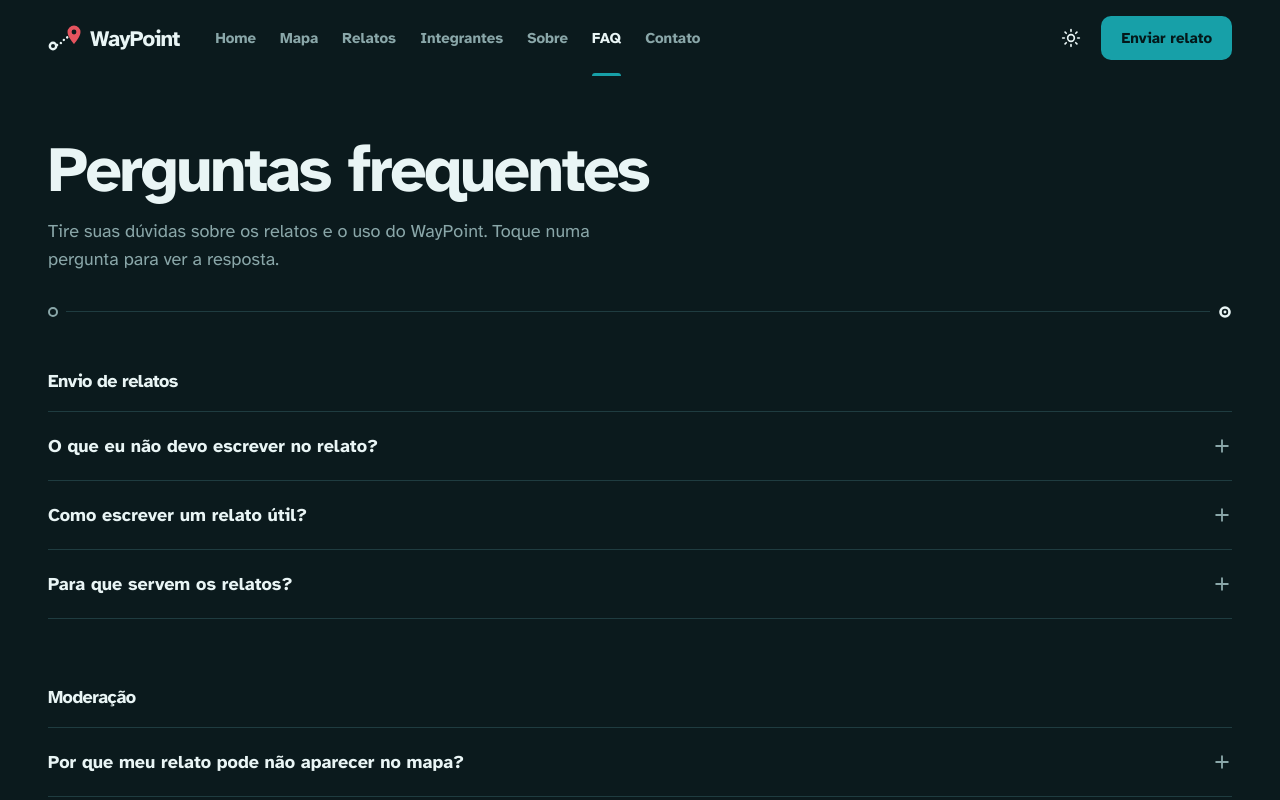
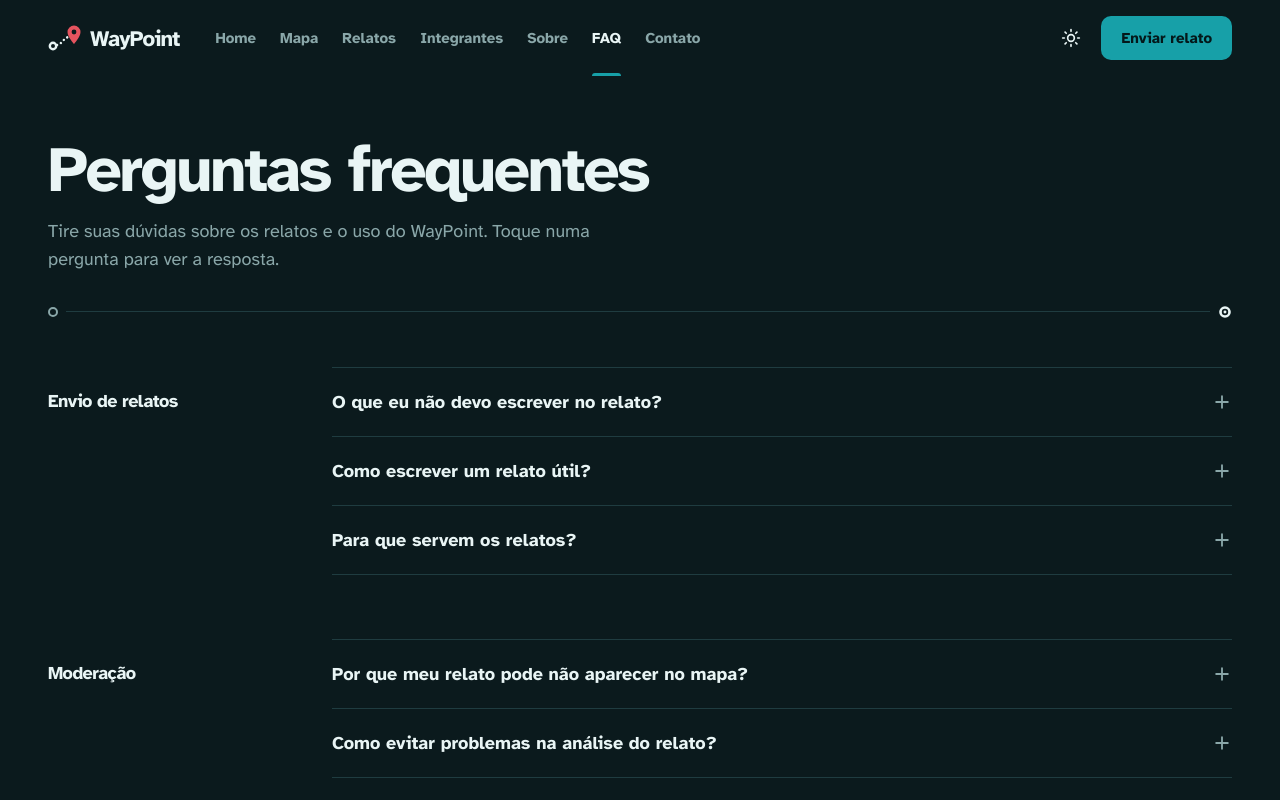
Before and after one commit to pivattidev/waypoint, a React (Vite) app: page /faq in a window 1280 px wide. Shown: the top 800 px of the page. Built offline with nearby package versions, Linux system fonts and the light colour scheme.

Commit message:
style: posiciona titulos dos grupos na lateral no desktop

```diff
--- a/src/pages/Faq.tsx
+++ b/src/pages/Faq.tsx
@@ -112,10 +112,13 @@ export default function Faq() {
 
     <div className="flex flex-col gap-16">
       {grupos.map((g) => (
-      <section key={g.id} id={g.id} aria-labelledby={`titulo-${g.id}`}>
-      <h2 id={`titulo-${g.id}`} className="mb-4 text-lg font-extrabold">
-      {g.titulo}
-    </h2>
+      <section key={g.id} id={g.id} aria-labelledby={`titulo-${g.id}`}
+      className="grid gap-x-16 gap-y-4 lg:grid-cols-[220px_minmax(0,1fr)]">
+      <h2
+    id={`titulo-${g.id}`}
+    className="text-lg font-extrabold lg:sticky lg:top-28 lg:self-start lg:pt-5">
+    {g.titulo}
+  </h2>
       <div className="border-t border-line">
       {g.perguntas.map((item) => (
       <PerguntaFaq key={item.pergunta} item={item} />
```
